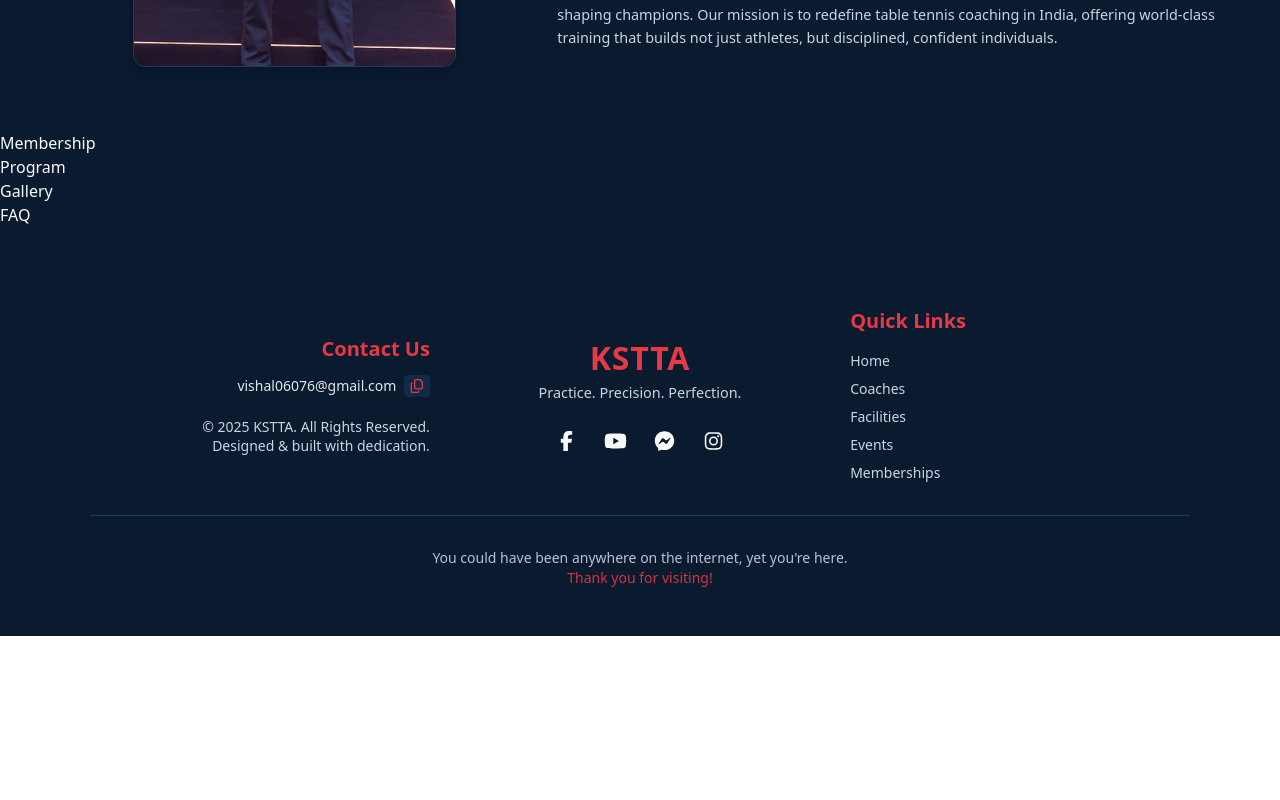
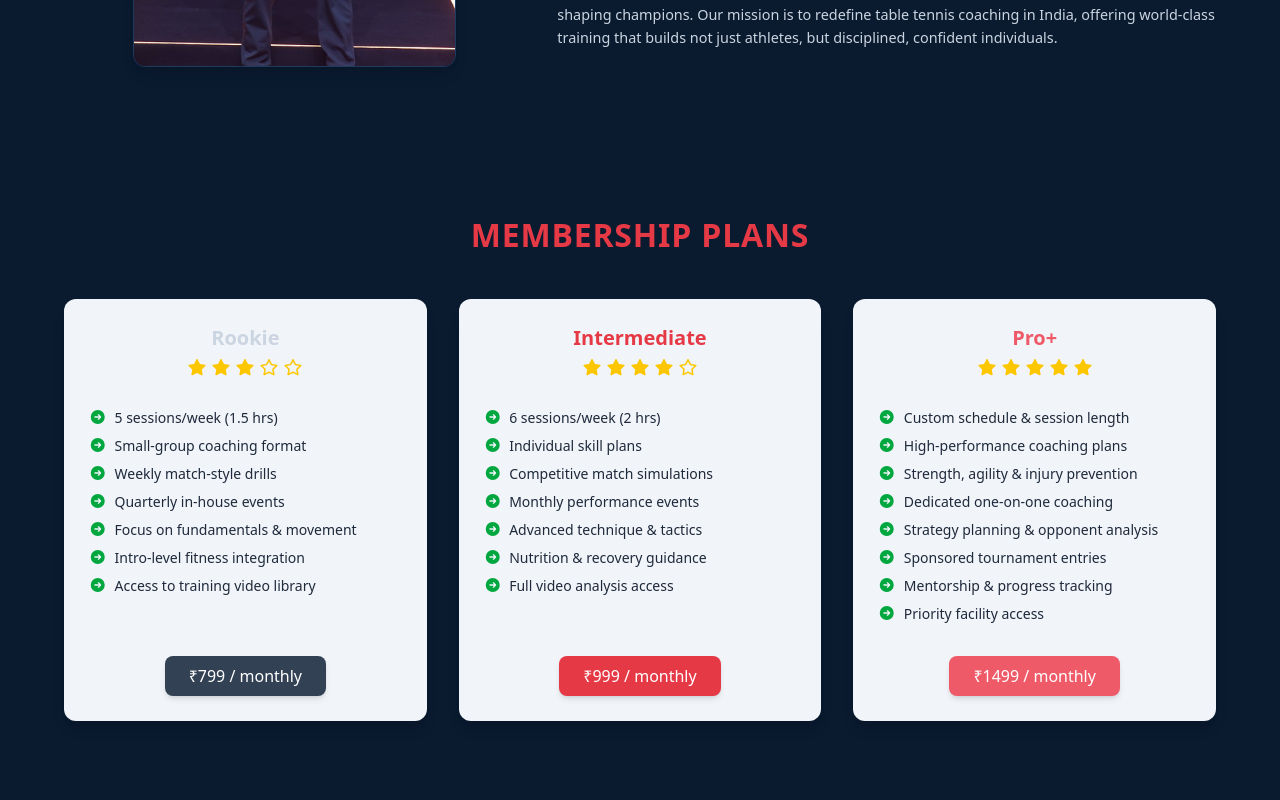
Before and after one commit to Vis-halV/ksttca, a React (Vite) app in the folder ksttca/: page / in a window 1280 px wide. Shown: the part 1200-2000 px from the top of the page. Before the commit the page ends 1836 px from the top, so only its background shows below. Built offline with nearby package versions, Linux system fonts and the light colour scheme.

Commit message:
feat: added membership section

```diff
--- a/ksttca/src/component/Membership.jsx
+++ b/ksttca/src/component/Membership.jsx
@@ -1,9 +1,129 @@
+// Membership.jsx
+import { FontAwesomeIcon } from "@fortawesome/react-fontawesome";
+import { faStar as solidStar, faCircleArrowRight } from "@fortawesome/free-solid-svg-icons";
+import { faStar as regularStar } from "@fortawesome/free-regular-svg-icons";
+
 function Membership() {
-    return(
-        <div id="membership">
-            <h1>Membership</h1>
-        </div>
-    )
+  const plans = [
+    {
+      name: "Rookie",
+      stars: 3,
+      features: [
+        "5 sessions/week (1.5 hrs)",
+        "Small-group coaching format",
+        "Weekly match-style drills",
+        "Quarterly in-house events",
+        "Focus on fundamentals & movement",
+        "Intro-level fitness integration",
+        "Access to training video library",
+      ],
+      price: "₹799 / monthly",
+      accent: "#CBD5E1",
+    },
+    {
+      name: "Intermediate",
+      stars: 4,
+      features: [
+        "6 sessions/week (2 hrs)",
+        "Individual skill plans",
+        "Competitive match simulations",
+        "Monthly performance events",
+        "Advanced technique & tactics",
+        "Nutrition & recovery guidance",
+        "Full video analysis access",
+      ],
+      price: "₹999 / monthly",
+      accent: "#E63946",
+    },
+    {
+      name: "Pro+",
+      stars: 5,
+      features: [
+        "Custom schedule & session length",
+        "High-performance coaching plans",
+        "Strength, agility & injury prevention",
+        "Dedicated one-on-one coaching",
+        "Strategy planning & opponent analysis",
+        "Sponsored tournament entries",
+        "Mentorship & progress tracking",
+        "Priority facility access",
+      ],
+      price: "₹1499 / monthly",
+      accent: "#EF5A68",
+    },
+  ];
+
+  return (
+    <section
+      id="membership"
+      className="py-20 px-[5%] bg-[#0A1A2F] text-[#E2E8F0]"
+    >
+      <h2 className="text-[clamp(1.8rem,2.5vw,2.5rem)] font-bold text-center mb-10 text-[#E63946] uppercase tracking-wide">
+        Membership Plans
+      </h2>
+
+      <div className="grid grid-cols-1 md:grid-cols-3 gap-8">
+        {plans.map((plan, index) => (
+          <div
+            key={index}
+            className="group flex flex-col bg-[#F1F5F9] text-[#1E293B] rounded-xl shadow-lg p-6 border border-transparent hover:border-[#3B82F6]/40 hover:shadow-xl hover:shadow-[#3B82F6]/20 hover:-translate-y-1 transition-all duration-300"
+          >
+            {/* Plan Header */}
+            <h3
+              className={`text-xl font-bold mb-2 text-center`}
+              style={{ color: plan.accent }}
+            >
+              {plan.name}
+            </h3>
+
+            {/* Stars */}
+            <div className="flex items-center justify-center mb-6 text-yellow-400">
+              {Array.from({ length: 5 }).map((_, i) => (
+                <FontAwesomeIcon
+                  key={i}
+                  icon={i < plan.stars ? solidStar : regularStar}
+                  className="mx-[2px]"
+                />
+              ))}
+            </div>
+
+            {/* Features */}
+            <ul className="mb-6">
+              {plan.features.map((feature, i) => (
+                <li
+                  key={i}
+                  className="text-sm flex items-start my-2 transition-all duration-200 group-hover:translate-x-1"
+                >
+                  <FontAwesomeIcon
+                    icon={faCircleArrowRight}
+                    className="text-green-600 mr-2 mt-[2px]"
+                  />
+                  {feature}
+                </li>
+              ))}
+            </ul>
+
+            {/* Button */}
+            <div className="flex justify-center mt-auto">
+              <button
+                className="px-6 py-2 rounded-lg font-medium text-white shadow-md hover:shadow-lg active:scale-95 transition-all duration-300"
+                style={{
+                  backgroundColor:
+                    index === 1
+                      ? "#E63946"
+                      : index === 2
+                      ? "#EF5A68"
+                      : "#334155",
+                }}
+              >
+                {plan.price}
+              </button>
+            </div>
+          </div>
+        ))}
+      </div>
+    </section>
+  );
 }
 
 export default Membership;
```
